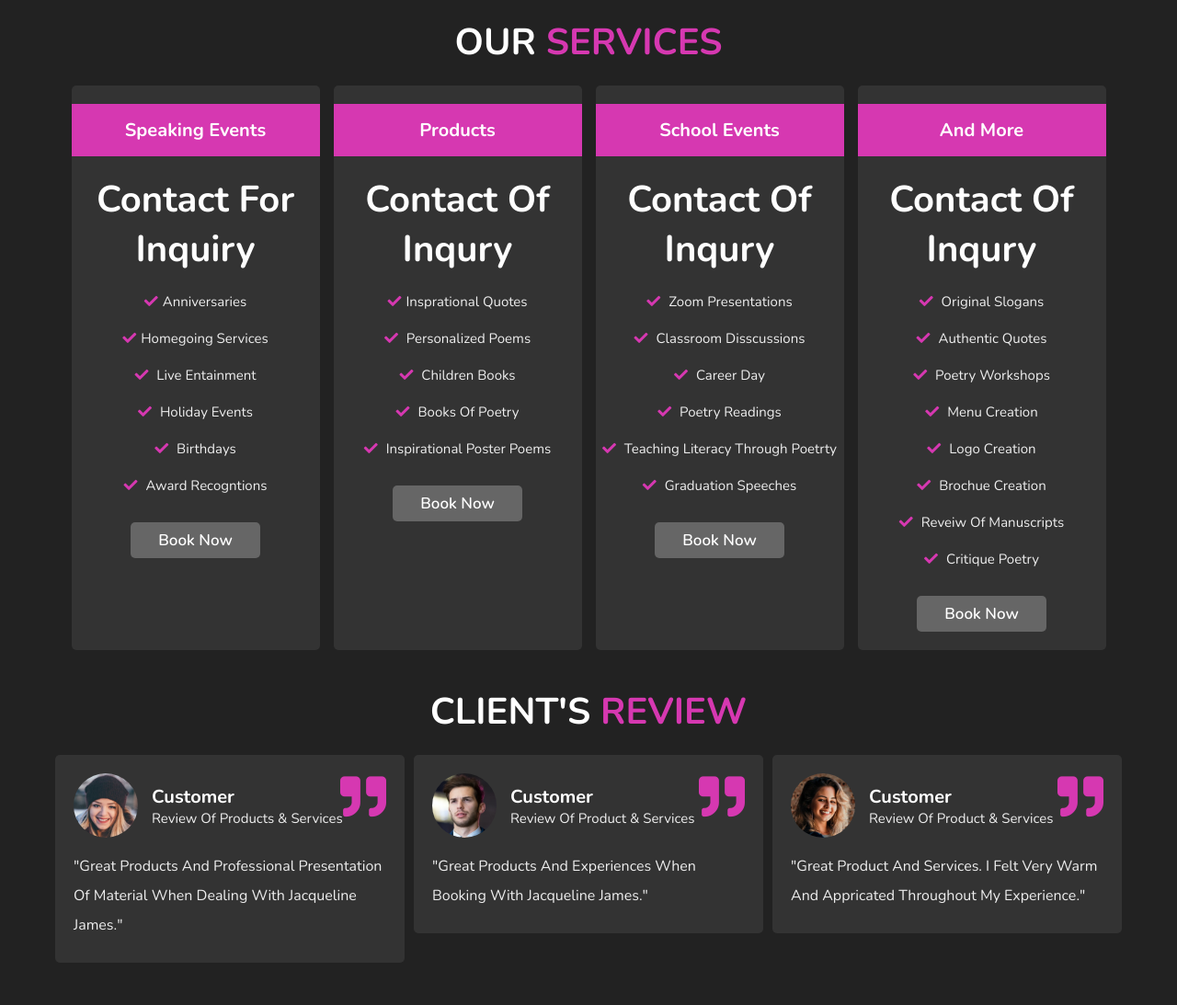
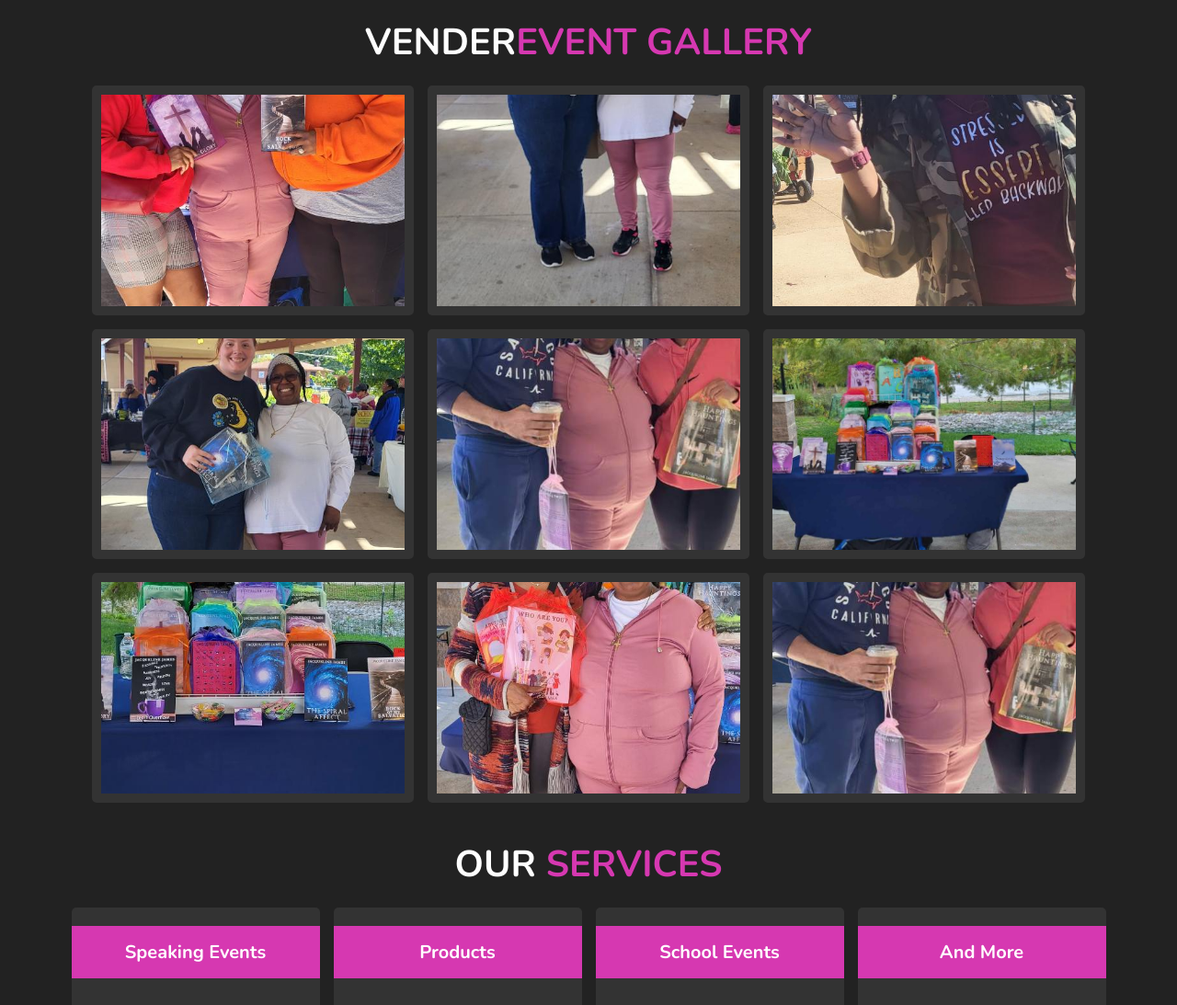
Before and after one commit to Centilus1272/Rhymes-and-Reasons-Site, a plain HTML site: page index.html in a window 1280 px wide. Shown: the part 4882-5975 px from the top of the page at 92% size. Drawn offline with nearby package versions, Linux system fonts and the light colour scheme.

Commit message:
Gallery Update

```diff
--- a/index.html
+++ b/index.html
@@ -433,6 +433,107 @@
     </div>
 
 </section>
+<!-- gallery section ends -->
+<section class="gallery" id="gallery">
+
+    <h1 class="heading">Vender<span>Event Gallery</span></h1>
+
+    <div class="box-container">
+
+        <div class="box">
+            <img src="images/FFM1.JPG" alt="">
+            <h3 class="title">photos and events</h3>
+            <div class="icons">
+                <a href="#" class="fas fa-heart"></a>
+                <a href="#" class="fas fa-share"></a>
+                <a href="#" class="fas fa-eye"></a>
+            </div>
+        </div>
+
+        <div class="box">
+            <img src="images/FFM10.JPG" alt="">
+            <h3 class="title">photos and events</h3>
+            <div class="icons">
+                <a href="#" class="fas fa-heart"></a>
+                <a href="#" class="fas fa-share"></a>
+                <a href="#" class="fas fa-eye"></a>
+            </div>
+        </div>
+
+        <div class="box">
+            <img src="images/FFM11.JPG" alt="">
+            <h3 class="title">photos and events</h3>
+            <div class="icons">
+                <a href="#" class="fas fa-heart"></a>
+                <a href="#" class="fas fa-share"></a>
+                <a href="#" class="fas fa-eye"></a>
+            </div>
+        </div>
+
+        <div class="box">
+            <img src="images/FFM12.JPG" alt="">
+            <h3 class="title">photos and events</h3>
+            <div class="icons">
+                <a href="#" class="fas fa-heart"></a>
+                <a href="#" class="fas fa-share"></a>
+                <a href="#" class="fas fa-eye"></a>
+            </div>
+        </div>
+
+        <div class="box">
+            <img src="images/FFM2.JPG" alt="">
+            <h3 class="title">photos and events</h3>
+            <div class="icons">
+                <a href="#" class="fas fa-heart"></a>
+                <a href="#" class="fas fa-share"></a>
+                <a href="#" class="fas fa-eye"></a>
+            </div>
+        </div>
+
+        <div class="box">
+            <img src="images/FFM3.JPG" alt="">
+            <h3 class="title">photos and events</h3>
+            <div class="icons">
+                <a href="#" class="fas fa-heart"></a>
+                <a href="#" class="fas fa-share"></a>
+                <a href="#" class="fas fa-eye"></a>
+            </div>
+        </div>
+
+        <div class="box">
+            <img src="images/FFM4.jpg" alt="">
+            <h3 class="title">photos and events</h3>
+            <div class="icons">
+                <a href="#" class="fas fa-heart"></a>
+                <a href="#" class="fas fa-share"></a>
+                <a href="#" class="fas fa-eye"></a>
+            </div>
+        </div>
+
+        <div class="box">
+            <img src="images/FFM5.JPG" alt="">
+            <h3 class="title">photos and events</h3>
+            <div class="icons">
+                <a href="#" class="fas fa-heart"></a>
+                <a href="#" class="fas fa-share"></a>
+                <a href="#" class="fas fa-eye"></a>
+            </div>
+        </div>
+
+        <div class="box">
+            <img src="images/FFM6.JPG" alt="">
+            <h3 class="title">photos and events</h3>
+            <div class="icons">
+                <a href="#" class="fas fa-heart"></a>
+                <a href="#" class="fas fa-share"></a>
+                <a href="#" class="fas fa-eye"></a>
+            </div>
+        </div>
+
+    </div>
+
+</section>
+
 <!-- price section starts  -->
 
 <section class="price" id="price">
```
